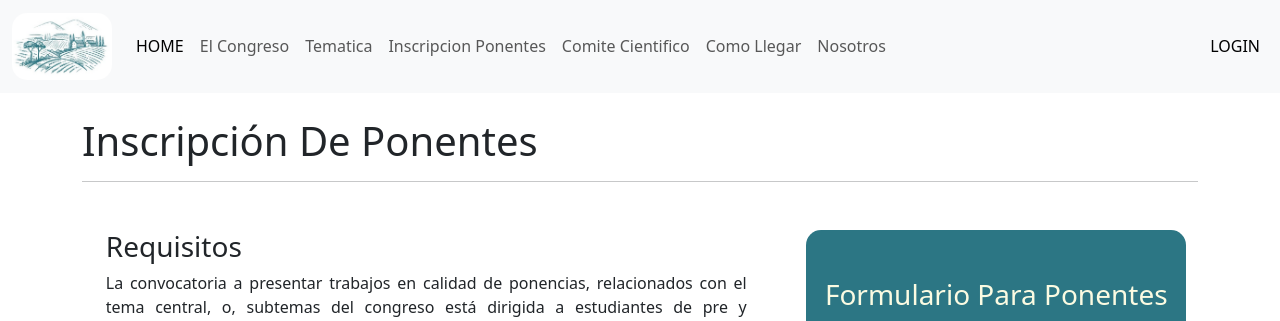
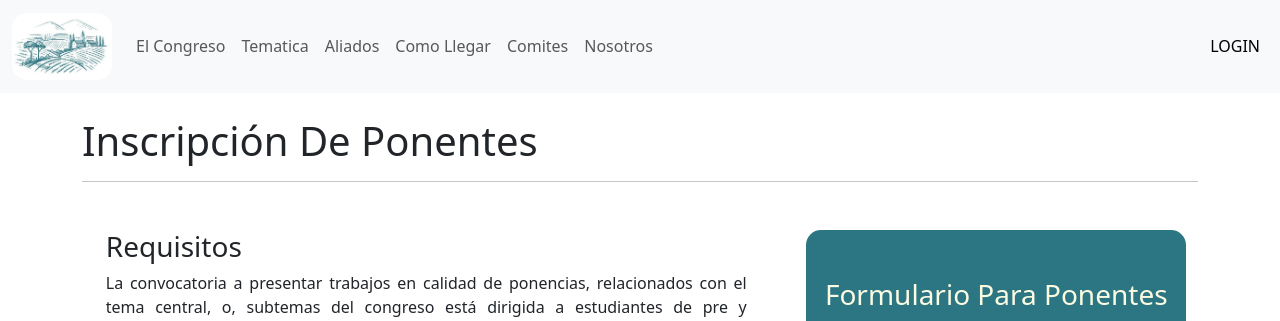
Before and after one commit to Masutier/congres, a Flask app: page /exponen in a window 1280 px wide. Shown: the top 321 px of the page. Run offline with Flask 3, Linux system fonts and the light colour scheme; parts of the project's set-up code (start-up, migrations or seed data) failed here and were passed over; some libraries are stand-ins or nearby versions.

Commit message:
last changes in page on jul 27

```diff
--- a/templates/asistform.html
+++ b/templates/asistform.html
@@ -1,7 +1,7 @@
 {% extends 'layout.html' %}
 {% block title %} {{title}} {% endblock %}
 {% block content %}
-{% include 'partials/navbar2.html' %}
+{% include 'partials/navbar.html' %}
 
 <div class="container mb-5 p-5">
     <div class="col-12 mx-auto mt-4">
--- a/templates/index.html
+++ b/templates/index.html
@@ -66,6 +66,10 @@
         {% include 'partials/inscrip.html' %}
     </div>
 
+    <div id="comite" class=" mt-5 mb-5 ">
+        <img src="static/img/imgns/comite.jpg" class="imgobj" alt="Img">
+    </div>
+
     <nosotros>
         <div id="nosotros" class="nosotros mt-5">
             <h1 class="mt-4 c">Equipo de Comunicaciones</h1>
--- a/templates/partials/navbar.html
+++ b/templates/partials/navbar.html
@@ -15,9 +15,11 @@
                 <li class="nav-item">
                     <a class="nav-link" href="#aliados">Aliados</a>
                 </li>
-
                 <li class="nav-item">
                     <a class="nav-link" href="#mapa">Como Llegar</a>
+                </li>
+                <li class="nav-item">
+                    <a class="nav-link" href="#comite">Comites</a>
                 </li>
                 <li class="nav-item">
                     <a class="nav-link" href="#nosotros">Nosotros</a>
--- a/templates/partials/navbar2.html
+++ b/templates/partials/navbar2.html
@@ -1,14 +1,11 @@
 <nav class="navbar navbar-expand-lg bg-body-tertiary">
     <div class="container-fluid">
-        <a class="navbar-brand" href="#"><img src="static/img/logos/logo_congreso.jpeg" class="imgnav" alt="LOGO" /></a>
+        <a class="navbar-brand" href="/"><img src="static/img/logos/logo_congreso.jpeg" class="imgnav" alt="LOGO" /></a>
         <button class="navbar-toggler" type="button" data-bs-toggle="collapse" data-bs-target="#navbarText" aria-controls="navbarText" aria-expanded="false" aria-label="Toggle navigation">
             <span class="navbar-toggler-icon"></span>
         </button>
         <div class="collapse navbar-collapse" id="navbarText">
             <ul class="navbar-nav me-auto mb-2 mb-lg-0">
-                <li class="nav-item">
-                    <a class="nav-link active" aria-current="page" href="/">HOME</a>
-                </li>
                 <li class="nav-item">
                     <a class="nav-link" href="/#infogen">El Congreso</a>
                 </li>
@@ -16,13 +13,13 @@
                     <a class="nav-link" href="/#temas">Tematica</a>
                 </li>
                 <li class="nav-item">
-                    <a class="nav-link" href="/#pone">Inscripcion Ponentes</a>
-                </li>
-                <li class="nav-item">
-                    <a class="nav-link" href="/#comite">Comite Cientifico</a>
+                    <a class="nav-link" href="/#aliados">Aliados</a>
                 </li>
                 <li class="nav-item">
                     <a class="nav-link" href="/#mapa">Como Llegar</a>
+                </li>
+                <li class="nav-item">
+                    <a class="nav-link" href="/#comite">Comites</a>
                 </li>
                 <li class="nav-item">
                     <a class="nav-link" href="/#nosotros">Nosotros</a>
```
Also changed, not shown: static/img/imgns/comite.jpg (added).
